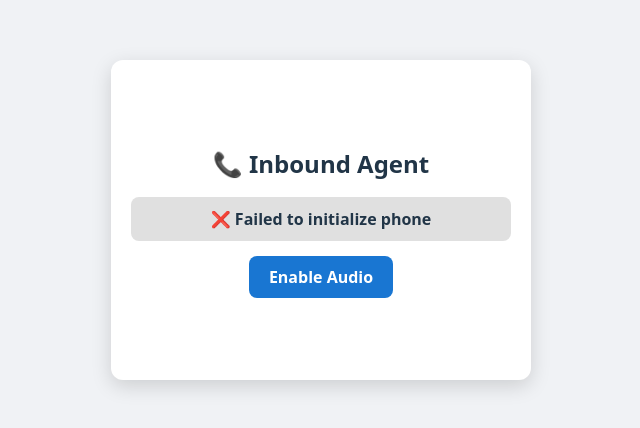
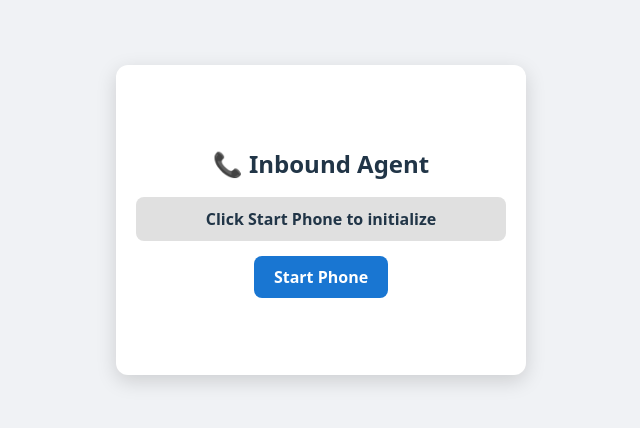
Before and after one commit to rekksu/twilio-inbound, a React (Vite) app: page / in a window 1280 px wide. Shown: the part 180-608 px from the top of the page, without its empty margins (319-959 px from the left). Built offline with nearby package versions, Linux system fonts and the light colour scheme; no server answers.

Commit message:
stable 1.3

```diff
--- a/src/App.jsx
+++ b/src/App.jsx
@@ -7,45 +7,29 @@ const TOKEN_URL =
 export default function InboundAgent() {
   const deviceRef = useRef(null);
   const callRef = useRef(null);
-
-  const [status, setStatus] = useState("Initializing phone...");
+  const [status, setStatus] = useState("Click Start Phone to initialize");
   const [incoming, setIncoming] = useState(false);
-  const [audioEnabled, setAudioEnabled] = useState(false);
-
-  // 🔁 Auto-initialize device on page load
-  useEffect(() => {
-    startDevice();
-
-    return () => {
-      if (deviceRef.current) {
-        deviceRef.current.destroy();
-        deviceRef.current = null;
-      }
-    };
-  }, []);
 
   const startDevice = async () => {
-    if (deviceRef.current) return;
+    try {
+      setStatus("Initializing...");
+      const audioContext = new (window.AudioContext || window.webkitAudioContext)();
+      await audioContext.resume();
 
-    try {
       const res = await fetch(`${TOKEN_URL}?identity=agent`);
       const { token } = await res.json();
 
-      const device = new Device(token, {
-        enableRingingState: true,
-        closeProtection: true,
-      });
-
+      const device = new Device(token, { enableRingingState: true, closeProtection: true });
       deviceRef.current = device;
-
-      device.on("registered", () => {
-        setStatus("✅ Phone ready (waiting for calls)");
-      });
 
       device.on("error", (err) => {
         console.error("Device error:", err);
         setStatus("❌ Device error: " + err.message);
       });
+
+      setStatus("Registering device...");
+      await device.register();
+      setStatus("✅ Device ready");
 
       device.on("incoming", (call) => {
         callRef.current = call;
@@ -58,37 +42,18 @@ export default function InboundAgent() {
         });
 
         call.on("error", (err) => {
+          setIncoming(false);
           console.error("Call error:", err);
-          setIncoming(false);
           setStatus("❌ Call error");
         });
       });
-
-      await device.register();
     } catch (err) {
       console.error(err);
-      setStatus("❌ Failed to initialize phone");
-    }
-  };
-
-  // 🔊 One-time user interaction to unlock audio
-  const enableAudio = async () => {
-    try {
-      const ctx = new (window.AudioContext || window.webkitAudioContext)();
-      await ctx.resume();
-      setAudioEnabled(true);
-      setStatus("🔊 Audio enabled");
-    } catch {
-      setStatus("❌ Failed to enable audio");
+      setStatus("❌ Failed to initialize device");
     }
   };
 
   const acceptCall = () => {
-    if (!audioEnabled) {
-      setStatus("⚠️ Enable audio first");
-      return;
-    }
-
     if (callRef.current) {
       callRef.current.accept();
       setIncoming(false);
@@ -111,11 +76,9 @@ export default function InboundAgent() {
 
         <div style={styles.status}>{status}</div>
 
-        {!audioEnabled && (
-          <button style={styles.startButton} onClick={enableAudio}>
-            Enable Audio
-          </button>
-        )}
+        <button style={styles.startButton} onClick={startDevice}>
+          Start Phone
+        </button>
 
         {incoming && (
           <div style={styles.incomingContainer}>
@@ -143,15 +106,15 @@ const styles = {
     background: "#f0f2f5",
   },
   card: {
-    width: 360,
-    minHeight: 260,
+    width: 350,
+    minHeight: 250,
     padding: 30,
     borderRadius: 12,
     boxShadow: "0 6px 20px rgba(0,0,0,0.15)",
     display: "flex",
     flexDirection: "column",
-    justifyContent: "center",
-    alignItems: "center",
+    justifyContent: "center", // ⚡ Vertically center all content
+    alignItems: "center",     // ⚡ Horizontally center all content
     background: "#fff",
     textAlign: "center",
   },
@@ -163,6 +126,7 @@ const styles = {
     borderRadius: 8,
     background: "#e0e0e0",
     fontWeight: "bold",
+    textAlign: "center",
     width: "100%",
     marginBottom: 15,
   },
@@ -178,8 +142,10 @@ const styles = {
   },
   incomingContainer: {
     display: "flex",
+    justifyContent: "center",
     gap: "15px",
     marginTop: 10,
+    flexWrap: "wrap",
   },
   acceptButton: {
     background: "#2e7d32",
```
